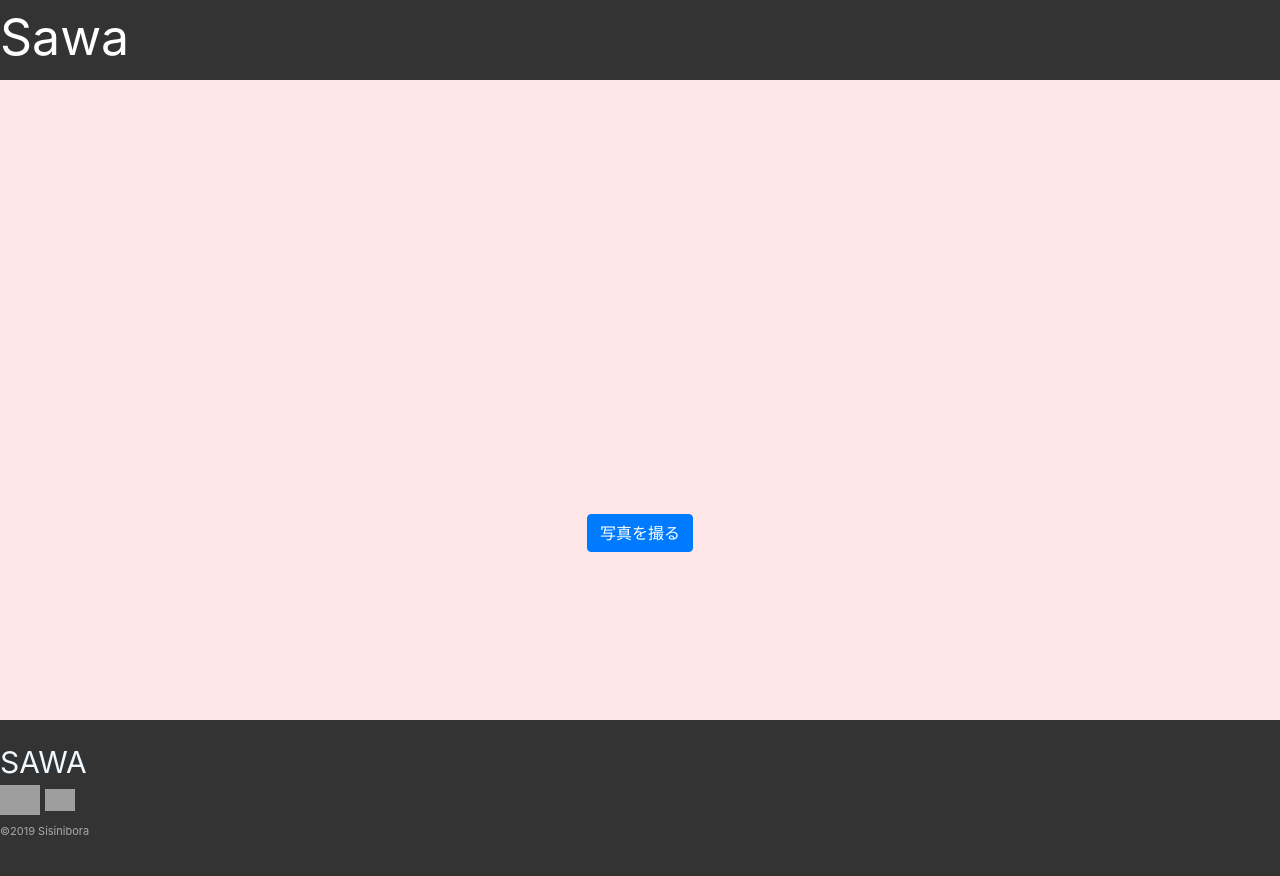
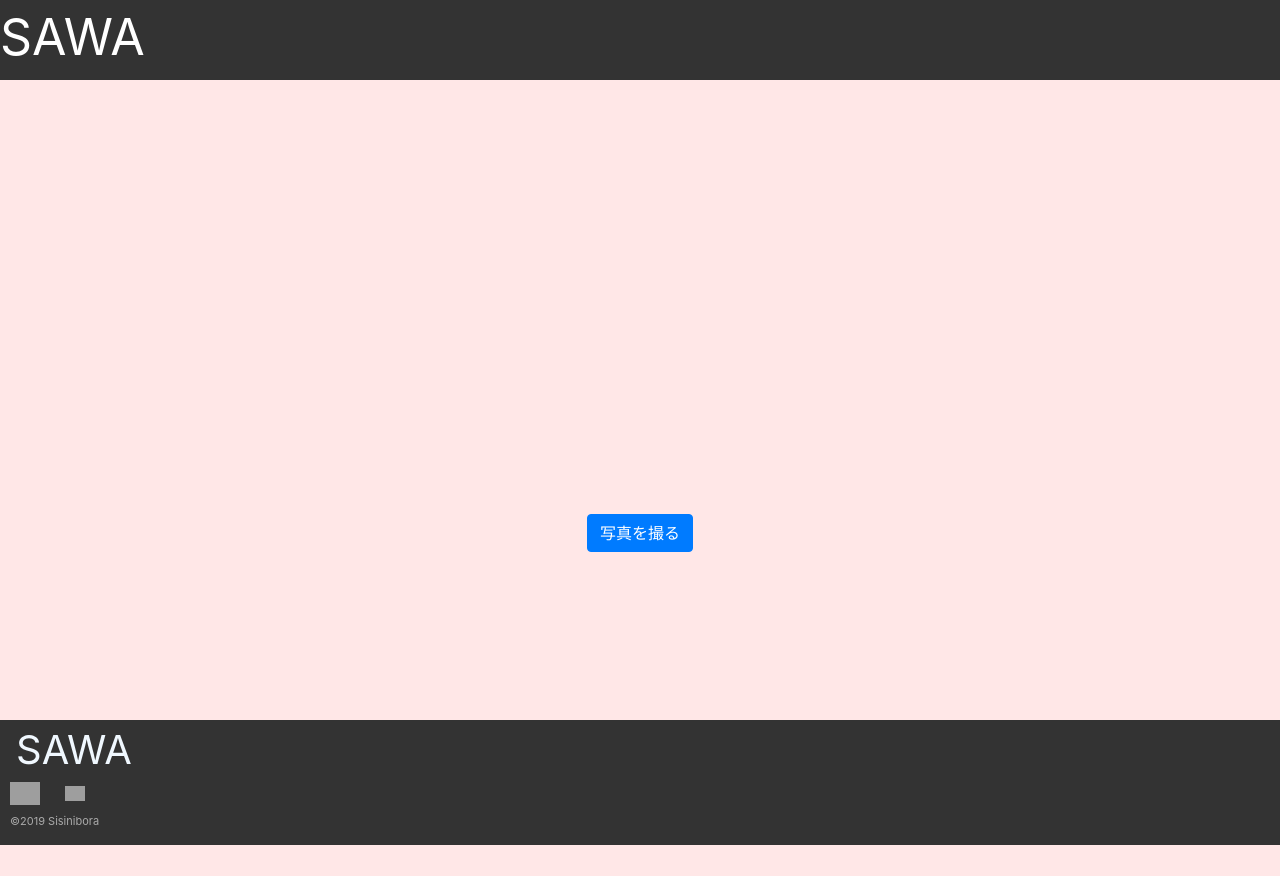
Before and after one commit to ishiyatakashi/SAWA, a Django app: page /camera/ in a window 1280 px wide. After the commit the page ends 845 px from the top, so only its background shows below. Run offline with Django 3.2, Linux system fonts and the light colour scheme; some libraries are stand-ins or nearby versions; grey boxes are pictures that could not be loaded.

Commit message:
footer syuusei 01/23 ishiya

```diff
--- a/maindata/static/maindata/css/style.css
+++ b/maindata/static/maindata/css/style.css
@@ -462,10 +462,9 @@ table.table th {
 *************/
 #footer {
     clear: both;
-    padding: 20px 0;
     overflow: hidden;
     background: #333333;
-    color: #aaaaaa;
+    color: #aaa;
 }
 
 * html #footer {
@@ -473,26 +472,31 @@ table.table th {
 }
 
 #footer a {
-    font-size: 30px;
+    font-size: 40px;
     color: aliceblue;
+    padding: 0 16px;
+}
+
+#footer .p {
+    padding: 0 50px;
 }
 
 
 #footer .copyright {
     font-size: 11px;
+    padding: 0 10px;
 }
 
-#footer img.image {
-    width: 40px;
-    height: 40px;
+#footer img {
+    margin: 0 10px;
 }
 
 #footer img.twitter {
-    width: 40px;
+    width: 30px;
 }
 
 #footer img.facebook {
-    width: 30px;
+    width: 20px;
 }
 
 /* 追加機能 */
@@ -620,5 +624,3 @@ margin: none;
     /*てぇっく後塗りつぶす*/
     background: #00aaff;
 }
-
-/*--------twetter shere button------------*/
--- a/maindata/templates/maindata/bace.html
+++ b/maindata/templates/maindata/bace.html
@@ -17,7 +17,7 @@
     <div id="header">
         <div class="inner">
             <div class="logo">
-                Sawa
+                SAWA
             </div>
         </div>
     </div>
```
